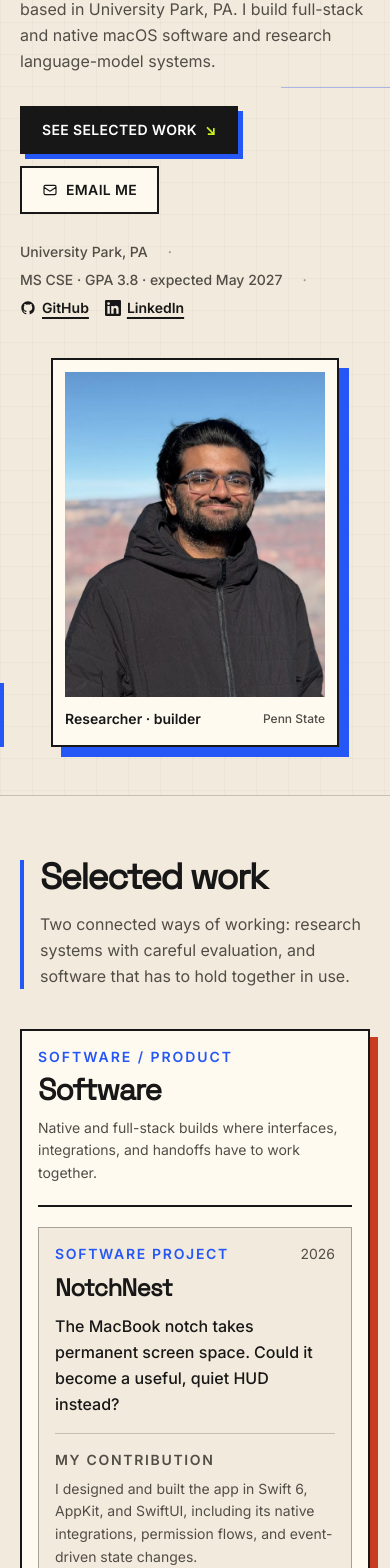
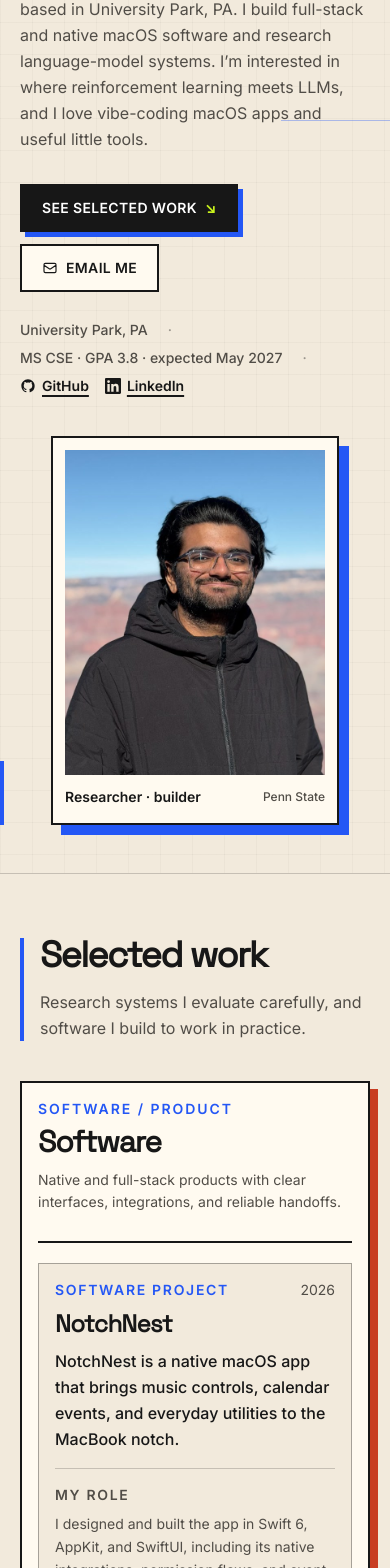
Before and after one commit to Achintya-Lakshmanan/achintya-lakshmanan.github.io, a React (Vite) app: page / in a window 390 px wide. Shown: the part 426-1994 px from the top of the page. Built offline with nearby package versions, Linux system fonts and the light colour scheme.

Commit message:
Refine portfolio project copy and remove exploring section

```diff
--- a/src/App.tsx
+++ b/src/App.tsx
@@ -1,4 +1,3 @@
-import { About } from './components/About'
 import { Achievements } from './components/Achievements'
 import { Contact, Footer } from './components/Contact'
 import { Education } from './components/Education'
@@ -19,7 +18,6 @@ export default function App() {
         <Hero />
         <Projects />
         <Experience />
-        <About />
         <div id="background" className="scroll-mt-20">
           <Education />
           <Skills />
--- a/src/components/Projects.tsx
+++ b/src/components/Projects.tsx
@@ -19,7 +19,7 @@ export function Projects() {
     <Section
       id="projects"
       title="Selected work"
-      subtitle="Two connected ways of working: research systems with careful evaluation, and software that has to hold together in use."
+      subtitle="Research systems I evaluate carefully, and software I build to work in practice."
     >
       <div className="grid items-start gap-6 lg:grid-cols-2">
         <section
@@ -31,7 +31,7 @@ export function Projects() {
             id="software-work-title"
             eyebrow="Software / product"
             title="Software"
-            description="Native and full-stack builds where interfaces, integrations, and handoffs have to work together."
+            description="Native and full-stack products with clear interfaces, integrations, and reliable handoffs."
           />
           <div className="space-y-4">
             {softwareProjects.map((project) => (
@@ -49,7 +49,7 @@ export function Projects() {
             id="research-work-title"
             eyebrow="Research / evaluation"
             title="Research"
-            description="Collaborative work where the question, controls, and limits of the evidence stay visible."
+            description="Collaborative studies with explicit controls and evidence."
           />
 
           <div className="mt-4 space-y-4">
@@ -167,13 +167,10 @@ function ProjectCard({ project, featured = false }: { project: Project; featured
           >
             {project.title}
           </h4>
-          <p className="mt-3 text-base font-medium leading-relaxed text-ink">{project.question}</p>
-          {project.summary && (
-            <p className="mt-3 text-sm leading-relaxed text-ink-muted sm:text-base">{project.summary}</p>
-          )}
+          <p className="mt-3 text-base font-medium leading-relaxed text-ink">{project.summary}</p>
 
           <div className="mt-4 grid gap-4 border-t border-ink/20 pt-4 sm:grid-cols-2 sm:gap-5">
-            <InfoBlock label="My contribution" text={project.contribution} />
+            <InfoBlock label="My role" text={project.contribution} />
             {firstEvidence && (
               <InfoBlock label={isResearch ? 'Evidence so far' : 'Result'} text={firstEvidence} />
             )}
@@ -251,11 +248,11 @@ function SecondaryResearchRow({ project }: { project: Project }) {
               )}
             </div>
           </div>
-          <p className="mt-2 text-sm font-medium leading-relaxed text-ink">{project.question}</p>
+          <p className="mt-2 text-sm font-medium leading-relaxed text-ink">{project.summary}</p>
         </div>
 
         <div className="grid gap-3 border-t border-ink/20 px-3 py-3 sm:grid-cols-2 sm:gap-5 sm:px-4">
-          <InfoBlock label="My contribution" text={project.contribution} />
+          <InfoBlock label="My role" text={project.contribution} />
           {firstEvidence && (
             <InfoBlock label={isChallenge ? 'Reported result' : 'Evidence so far'} text={firstEvidence} />
           )}
--- a/src/data/content.ts
+++ b/src/data/content.ts
@@ -41,8 +41,7 @@ export interface Project {
   period: string
   kind: 'research' | 'build'
   scope?: 'professional'
-  question: string
-  summary?: string
+  summary: string
   approach: string
   contribution: string
   tags: string[]
@@ -67,12 +66,6 @@ export interface ResearchArtifact {
   status: string
 }
 
-export interface CurrentThread {
-  status: string
-  label: string
-  text: string
-}
-
 export interface SkillGroup {
   id: string
   category: string
@@ -95,7 +88,6 @@ export interface SiteContent {
   copyrightYear: string
   positioning: string
   bio: string
-  currentThreads: CurrentThread[]
   contactCopy: string
   location: string
   /** Profile photo path under /public (e.g. /me.jpg). Optional. */
@@ -117,24 +109,7 @@ export const content: SiteContent = {
   location: 'University Park, PA',
   photo: '/me.jpg',
   positioning: 'Software engineer and ML research engineer.',
-  bio: 'I’m a Graduate Researcher and MS CSE student at Penn State (expected May 2027), based in University Park, PA. I build full-stack and native macOS software and research language-model systems.',
-  currentThreads: [
-    {
-      status: 'Evaluating',
-      label: 'Data-grounded agent planning',
-      text: 'Evaluating how heatwave plans change ordinary daily routines—and whether AURA can separate model-driven choices from the structure of observed activity.',
-    },
-    {
-      status: 'Investigating',
-      label: 'Shared context, inherited bias',
-      text: 'Studying what a downstream RAG agent picks up when collaborators share KV caches or other altered forms of context.',
-    },
-    {
-      status: 'Building',
-      label: 'Search-time constrained decoding',
-      text: 'Using grammar-aware MCTS to spend extra compute on the early choices that can make or break a structured answer.',
-    },
-  ],
+  bio: 'I’m a Graduate Researcher and MS CSE student at Penn State (expected May 2027), based in University Park, PA. I build full-stack and native macOS software and research language-model systems. I’m interested in where reinforcement learning meets LLMs, and I love vibe-coding macOS apps and useful little tools.',
   contactCopy:
     'I’m looking for ML, research engineering, and software opportunities where careful experiments can become dependable systems. If that sounds like your team, send me a note.',
   socials: [
@@ -317,18 +292,16 @@ export const content: SiteContent = {
       title: 'AURA: Adapting Daily Routines to Extreme Heat',
       period: 'Apr 2026 to Present',
       kind: 'research',
-      question:
-        'Can simulated agents adapt their daily routines to extreme heat?',
       summary:
-        'AURA explores how simulated agents adjust daily routines during heatwaves. It combines observed time-use patterns with language-model activity proposals, then compares runs with and without model input to test what the model adds.',
+        'AURA is a simulation project studying how daily routines change during extreme heat. It combines observed time-use patterns with language-model activity proposals to test what the model adds.',
       approach:
-        'AURA combines observed American Time Use Survey (ATUS) patterns and activity transitions with four LLM activity proposals. I built the ATUS-grounded K-validation controller to score those proposals before execution, keeping the controller’s chosen plan separate from the action executed so evaluation can test what model input adds.',
+        'The system combines American Time Use Survey (ATUS) time-slot priors and activity transitions with four LLM proposals. A K-validation controller scores proposals before execution and keeps the chosen plan separate from the action executed.',
       contribution:
-        'I built and am evaluating the controller that scores candidate activity plans before the simulator executes them.',
+        'I built the controller that scores candidate activities before the simulator runs them, and I’m evaluating it on heatwave scenarios.',
       tags: ['Python', 'vLLM', 'LLM Agents', 'Simulation', 'Evaluation'],
       evidence: [
-        'Ongoing evaluation compares matched runs with and without model input; no adaptation result is reported yet.',
-        'The heatwave target is withheld from the simulator and used only after the run for evaluation.',
+        'Matched runs compare the simulator with and without model input.',
+        'The heatwave target is withheld from the simulator and used only for post-run evaluation.',
       ],
       status: 'Ongoing evaluation',
     },
@@ -337,17 +310,16 @@ export const content: SiteContent = {
       title: 'Attention Bias in Multi-Agent RAG',
       period: 'Feb 2026 to Present',
       kind: 'research',
-      question:
-        'When one retrieval agent hands its saved key-value (KV) cache to a downstream judge, does the judge inherit a decision bias along with the saved context?',
+      summary:
+        'This collaborative RAG study tests whether a downstream agent’s decision changes when it receives another agent’s saved context. It compares text re-prefill and KV-cache transfer with matched perturbation controls.',
       approach:
-        'This collaborative study follows context through a multi-agent retrieval-augmented generation (RAG) pipeline across three models and two datasets. It compares ordinary text re-prefill with FP16 cache transfer, INT4 round trips, and matched-noise controls to separate cache sharing from the perturbations introduced by compression.',
+        'The pipeline compares FP16 cache transfer, INT4 round trips, and matched Gaussian and dropout controls across three models and two datasets.',
       contribution:
-        'I helped build the LangGraph pipeline and analyze the decision-level effects, including the controls needed to test whether INT4 itself was responsible.',
+        'I helped build the LangGraph pipeline and analyze decision-level effects, including the controls needed to test whether INT4 itself was responsible.',
       tags: ['Python', 'PyTorch', 'LangGraph', 'RAG', 'KV Cache'],
       evidence: [
-        'Cache transfer changed downstream decisions in most model-and-dataset settings.',
-        'Matched Gaussian and dropout controls tied or beat INT4 in most comparisons, pointing to perturbation magnitude—not INT4 itself.',
-        'End-task EM and F1 stayed flat, so whether the decision-level effect improves answer correctness remains unresolved.',
+        'Cache transfer changed downstream decisions, but final-answer scores (EM/F1) stayed flat.',
+        'Matched Gaussian and dropout controls tied or beat INT4 in most comparisons, pointing to perturbation magnitude rather than INT4 itself.',
       ],
       links: [
         {
@@ -362,17 +334,16 @@ export const content: SiteContent = {
       title: 'MCTS for Controlled Text-to-SQL',
       period: 'Feb 2026 to Present',
       kind: 'research',
-      question:
-        'Can search spend extra compute on the first 6–10 SQL tokens, where an early schema or structural mistake can doom the entire query?',
+      summary:
+        'A controlled text-to-SQL decoder uses grammar- and schema-aware search on the opening SQL prefix, then greedily completes the query.',
       approach:
-        'The project extends genlm/genlm-control with a hybrid decoder: grammar- and schema-aware Monte Carlo tree search (MCTS) explores the high-leverage SQL prefix, then greedy decoding completes the query. Oracle and deployable settings are evaluated separately.',
+        'The hybrid decoder uses grammar- and schema-aware Monte Carlo tree search (MCTS) for the opening SQL prefix, then greedy decoding completes the query. Oracle and deployable settings are evaluated separately.',
       contribution:
-        'Working in a fork of the upstream project, I implemented the hybrid decoder and evaluation harness, keeping grammar/schema-valid search and oracle versus deployable paths distinct.',
+        'I implemented the hybrid decoder and evaluation harness in a fork of the upstream project, keeping oracle and deployable paths distinct.',
       tags: ['Python', 'PyTorch', 'MCTS', 'Text-to-SQL', 'SPIDER'],
       evidence: [
-        'The benchmark separates SMC, oracle MCTS, and deployable non-oracle MCTS instead of mixing gold-assisted and test-time settings.',
-        'The decoder explores the first 6–10 SQL tokens before greedy completion, where early schema or structural mistakes can compound.',
-        'End-to-end metrics are being regenerated under a clean harness; the deprecated result table is not used here.',
+        'The benchmark keeps SMC, oracle MCTS, and deployable non-oracle MCTS separate.',
+        'The decoder searches the first 6–10 SQL tokens before greedy completion.',
       ],
       status: 'Evaluation in progress',
     },
@@ -381,17 +352,15 @@ export const content: SiteContent = {
       title: 'NotchNest',
       period: '2026',
       kind: 'build',
-      question:
-        'The MacBook notch takes permanent screen space. Could it become a useful, quiet HUD instead?',
+      summary:
+        'NotchNest is a native macOS app that brings music controls, calendar events, and everyday utilities to the MacBook notch.',
       approach:
-        'NotchNest is a native macOS 14+ accessory that turns the notch into compact and expanded surfaces for music, meetings, files, weather, timers, and a camera mirror. It is designed to feel like part of the system rather than another floating dashboard.',
+        'Native AppKit and SwiftUI panels expand on demand and respond to system events and permissions, keeping the accessory compact until more detail is needed.',
       contribution:
         'I designed and built the app in Swift 6, AppKit, and SwiftUI, including its native integrations, permission flows, and event-driven state changes.',
       tags: ['Swift 6', 'AppKit', 'SwiftUI', 'macOS'],
       evidence: [
-        'System integrations are event-driven where timing matters, including Bluetooth connect and disconnect notifications.',
-        'The app coordinates native panels, permissions, media controls, EventKit, IOKit, CoreAudio, and login-item behavior.',
-        'Native permission flows cover the camera, media, calendar, and login-item surfaces used by the accessory.',
+        'The app coordinates media, calendar, camera, audio, and login-item integrations through native APIs and permission flows.',
       ],
     },
     {
@@ -400,16 +369,15 @@ export const content: SiteContent = {
       period: 'Mar to Jun 2025',
       kind: 'build',
       scope: 'professional',
-      question:
-        'Could analytics teams edit and share structured configuration together without losing track of changes?',
+      summary:
+        'A collaborative JSON editor for analytics authoring, built with React, Node.js, and WebSockets to keep shared configuration synchronized.',
       approach:
-        'A React editor paired with Node.js and WebSockets to keep JSON configuration synchronized for collaborative analytics authoring.',
+        'React shared state pairs with a Node.js and WebSocket synchronization layer for collaborative analytics authoring.',
       contribution:
-        'I built the editor’s shared-state and synchronization flows in React, Node.js, and WebSockets.',
+        'I built the editor’s shared-state and synchronization flows during my Lumel Technologies internship.',
       tags: ['React', 'Node.js', 'WebSockets', 'TypeScript'],
       evidence: [
-        'Professional product work completed during my Lumel Technologies internship.',
-        'Built the editor as part of the team’s analytics authoring and collaboration workflow.',
+        'Shipped as part of Lumel Technologies’ analytics authoring and collaboration workflow.',
       ],
       status: 'Lumel Technologies',
     },
@@ -418,10 +386,10 @@ export const content: SiteContent = {
       title: 'Dense Non-Homogeneous Haze Removal',
       period: 'Jan to Apr 2024',
       kind: 'research',
-      question:
-        'How much restoration quality can a compact vision model recover under a four-hour challenge training budget?',
+      summary:
+        'A compact image-restoration model that removes dense, uneven haze under a four-hour training budget.',
       approach:
-        'This challenge entry targeted dense, uneven haze with a compact ResNet U-Net and histogram equalization, balancing restoration quality against a tightly limited training run and practical per-image inference.',
+        'A compact ResNet U-Net with histogram equalization balanced restoration quality with the challenge’s training budget and practical per-image inference.',
       contribution:
         'I built and trained the restoration pipeline and prepared the submitted model under the four-hour budget.',
       tags: ['Python', 'PyTorch', 'Computer Vision', 'U-Net'],
@@ -437,16 +405,16 @@ export const content: SiteContent = {
       title: 'Krypton: Financial Investigation Dashboard',
       period: 'Jan to Mar 2024',
       kind: 'build',
-      question:
-        'Could one investigation view bring transaction anomalies, phishing signals, and network context together for a hackathon analyst?',
+      summary:
+        'Krypton is a team-built fraud-investigation app that combines transaction anomaly scoring, phishing checks, IP lookup, and an analyst dashboard.',
       approach:
-        'Krypton was a team-built hackathon prototype that combined transaction anomaly scoring, spam and phishing checks, IP lookup, and a React and Node.js investigation dashboard in one end-to-end workflow.',
+        'The React and Node.js prototype connects model predictions and external signals in one investigation view.',
       contribution:
-        'I contributed to model building and frontend integration while the team connected APIs, storage, and the analyst-facing workflow.',
+        'I built the investigation models and frontend integration; teammates handled the API and storage layers.',
       tags: ['Python', 'React', 'Node.js', 'MongoDB', 'ML'],
       evidence: [
         'Won the Encryptcon Shaastra Hackathon organized with IIT Madras and Temenos.',
-        'Delivered an end-to-end prototype spanning model inference, APIs, data storage, and the analyst-facing UI.',
+        'Delivered an end-to-end prototype for tracing fraud signals.',
       ],
       links: [
         {
@@ -463,10 +431,10 @@ export const content: SiteContent = {
       title: 'Improving LLM-Assisted Secure Code Generation through Retrieval-Augmented Generation and Multi-Tool Feedback',
       period: 'arXiv · 2026',
       summary:
-        'Coauthored research combining retrieval with compiler diagnostics, CodeQL, and KLEE. The study evaluates 3,242 generated programs from DeepSeek-Coder-1.3B and CodeLlama-7B in a controlled offline C/C++ benchmark.',
+        'Coauthored research combining retrieval with compiler diagnostics, CodeQL, and KLEE to evaluate secure C/C++ generation across 3,242 programs from DeepSeek-Coder-1.3B and CodeLlama-7B.',
       link: 'https://arxiv.org/abs/2601.00509',
       linkLabel: 'Read the paper',
-      status: 'Coauthored preprint · individual contributions in paper',
+      status: 'Coauthored preprint',
     },
   ],
   skills: [
```
Also changed, not shown: src/components/About.tsx (deleted, +0 -36 lines), 1 other file (tests, documents, lock files or other folders).
